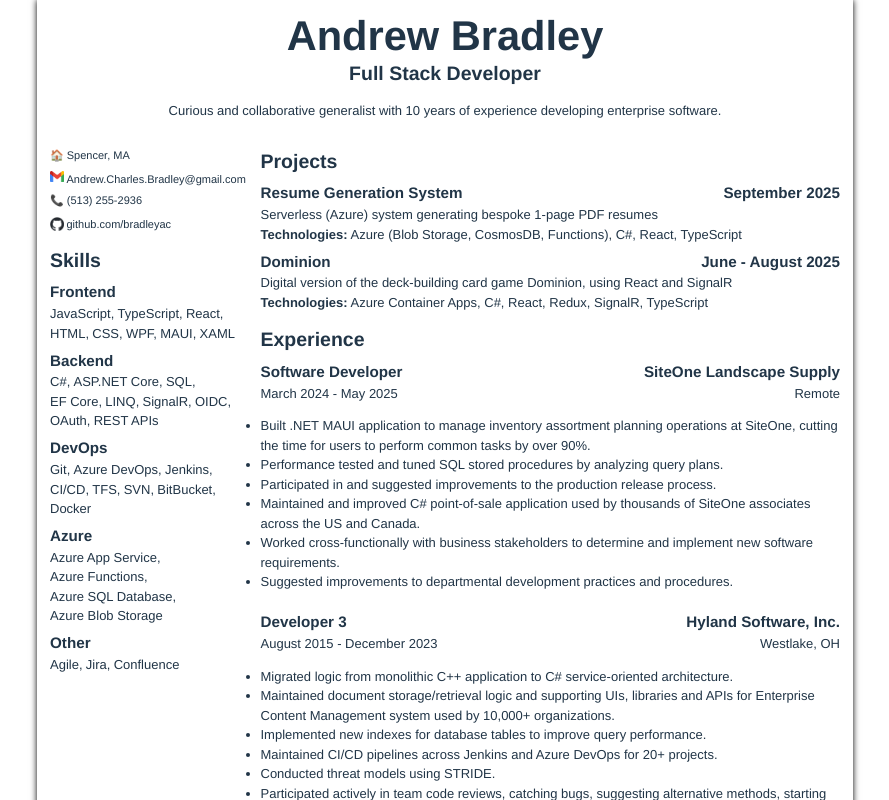
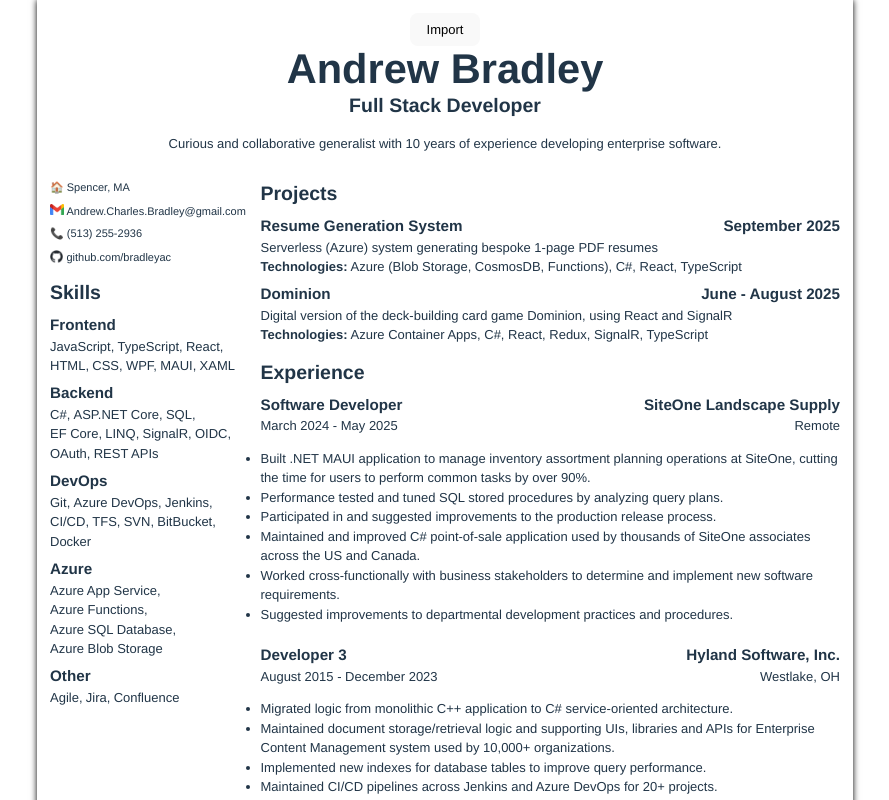
Before and after one commit to bradleyac/resume-generator, a React (Vite) app in the folder frontend/resume-generation-system/: page / in a window 1280 px wide. Shown: the top 800 px of the page, without its empty margins (195-1084 px from the left). Built offline with nearby package versions, Linux system fonts and the light colour scheme.

Commit message:
Add call to ImportPosting

```diff
--- a/frontend/resume-generation-system/src/features/resume/Resume.tsx
+++ b/frontend/resume-generation-system/src/features/resume/Resume.tsx
@@ -35,6 +35,7 @@
 
 const ResumeHeader = () => {
   return (<header className={styles.header}>
+    <button onClick={() => fetch("/api/ImportPosting", { method: "POST", body: "{ 'id':10, 'PostingText': 'Hello, world!' }" })}>Import</button>
     <h1>{resumeData.name}</h1>
     <h2>{resumeData.title}</h2>
     <p>{resumeData.about}</p>
```
